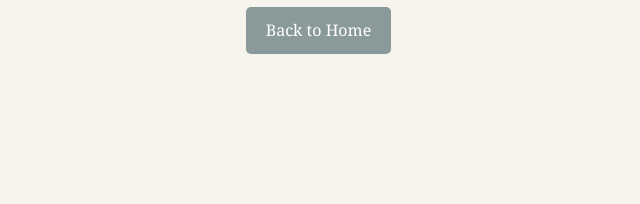
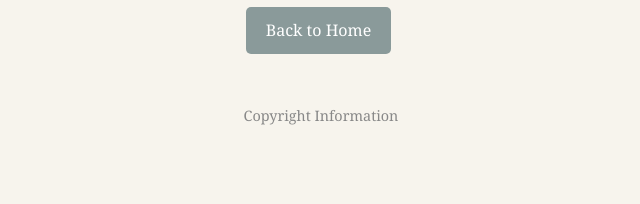
Before and after one commit to brandonadamprice/LCMS_Prayer_App, a Flask app: page /prayer_wall in a window 1280 px wide. Shown: the part 596-800 px from the top of the page, without its empty margins (319-959 px from the left). Run offline with Flask 3, Linux system fonts and the light colour scheme; data that the repository does not hold is empty.

Commit message:
add copyright info

```diff
--- a/devotions/python/main.py
+++ b/devotions/python/main.py
@@ -136,6 +136,12 @@ def index_route():
 def feedback_route():
   """Returns the feedback page HTML."""
   return flask.render_template("feedback.html")
+
+
+@app.route("/copyright")
+def copyright_route():
+  """Returns the copyright page HTML."""
+  return flask.render_template("copyright.html")
 
 
 @app.route("/login")
--- a/devotions/python/utils.py
+++ b/devotions/python/utils.py
@@ -499,7 +499,7 @@ def _fetch_passages_cached(references: tuple[str, ...]) -> tuple[str, ...]:
       "include-verse-numbers": "true",
       "include-passage-references": "false",
       "include-chapter-numbers": "false",
-      "include-copyright": "false",
+      "include-copyright": "true",
   }
   headers = {"Authorization": f"Token {api_key}"}
 
@@ -512,6 +512,10 @@ def _fetch_passages_cached(references: tuple[str, ...]) -> tuple[str, ...]:
     )
     response.raise_for_status()
     data = response.json()
+
+    copyright_html = ""
+    if data.get("copyright"):
+      copyright_html = f'<p class="esv-copyright">{data["copyright"]}</p>'
 
     if data.get("passages"):
       passage_idx = 0
@@ -536,14 +540,18 @@ def _fetch_passages_cached(references: tuple[str, ...]) -> tuple[str, ...]:
             text_block = re.sub(r"\[(\d+)\]", r"<br><sup>\1</sup>", text_block)
             if text_block.startswith("<br>"):
               text_block = text_block[4:]
-            passage_results[ref] = text_block
+            passage_results[ref] = text_block + copyright_html
             passage_idx += num_passages
           else:
-            passage_results[ref] = f"<i>(Text not found for {ref})</i>"
+            passage_results[ref] = (
+                f"<i>(Text not found for {ref})</i>" + copyright_html
+            )
         # If ref not in ref_map, it's already "Reading not available"
     else:
       for ref in ref_map:
-        passage_results[ref] = f"<i>(Text not found for {ref})</i>"
+        passage_results[ref] = (
+            f"<i>(Text not found for {ref})</i>" + copyright_html
+        )
 
     return tuple(passage_results[ref] for ref in references_list)
 
--- a/devotions/static/styles.css
+++ b/devotions/static/styles.css
@@ -640,3 +640,29 @@ body.dark-mode .page-header {
     border: 1px solid #555555;
     background-image: linear-gradient(rgba(0,0,0,0.4), rgba(0,0,0,0.4)), url("banner.jpg");
 }
+
+.esv-copyright {
+  font-size: 0.8em;
+  color: #888;
+  margin-top: 15px;
+  font-style: italic;
+}
+
+.footer {
+  text-align: center;
+  margin-top: 40px;
+  font-size: 0.9em;
+}
+.footer a {
+  color: #888;
+  text-decoration: none;
+}
+.footer a:hover {
+  text-decoration: underline;
+}
+body.dark-mode .footer a {
+    color: #aaa;
+}
+body.dark-mode .esv-copyright {
+    color: #aaa;
+}
--- a/devotions/templates/base.html
+++ b/devotions/templates/base.html
@@ -42,6 +42,9 @@
       <a href="/" class="button">Back to Home</a>
     </div>
     {% endif %}
+    <footer class="footer">
+      <a href="/copyright">Copyright Information</a>
+    </footer>
     <script>
       function toggleCard(header) {
         const card = header.parentElement;
```
Also changed, not shown: devotions/templates/copyright.html (added, +30 -0 lines).
